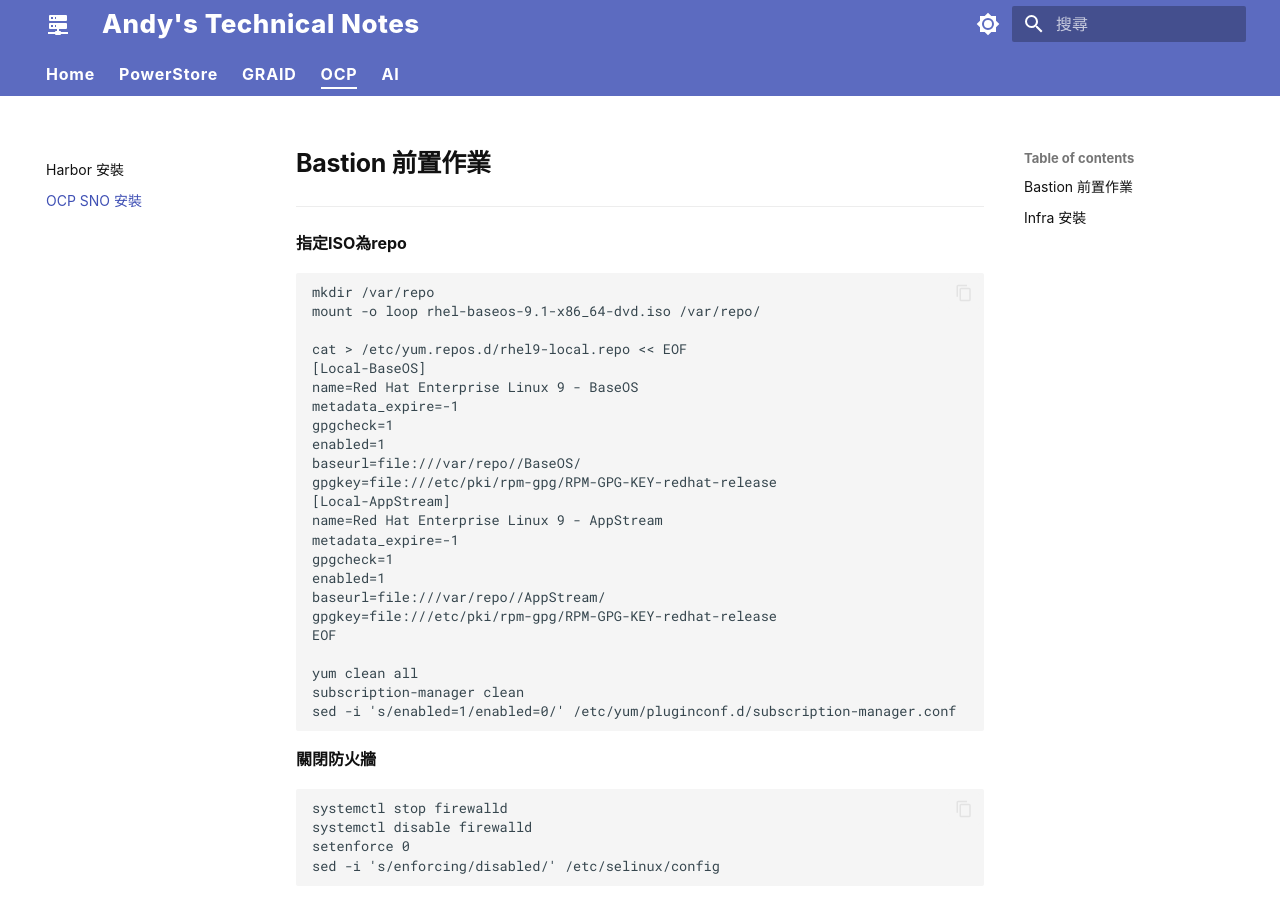
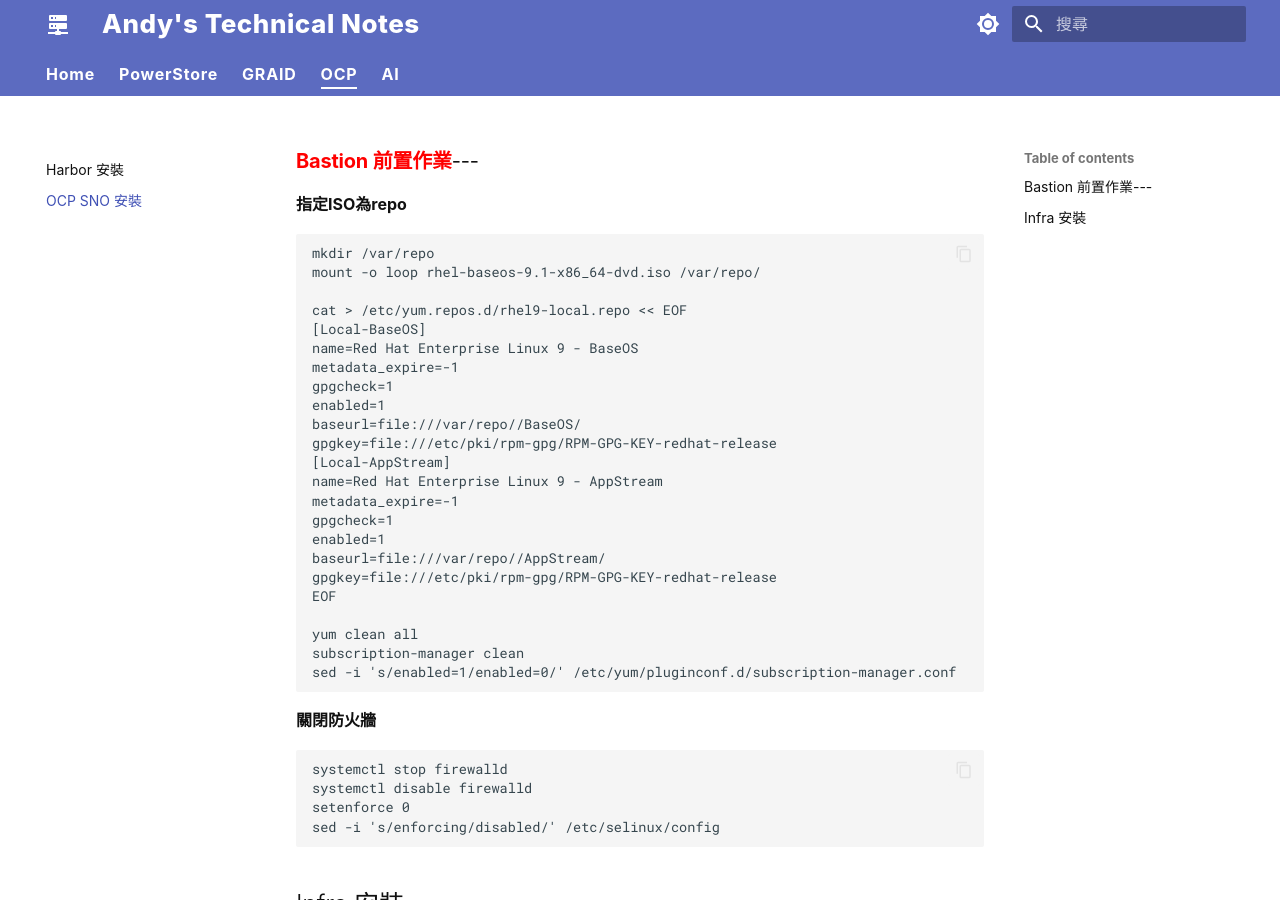
Before and after one commit to Andy0583/Metaage, an MkDocs documentation site: the page built from docs/ocp/snoinstall.md, in a window 1280 px wide and 900 px high. Built offline with MkDocs 1.6.1 and Material for MkDocs 9.7.7, drawn with Linux system fonts in a browser that asks for light colours.

Commit message:
Revise heading for Bastion pre-requisites
Updated heading format for Bastion pre-requisites section.

````diff
--- a/docs/ocp/snoinstall.md
+++ b/docs/ocp/snoinstall.md
@@ -1,5 +1,4 @@
-## **Bastion 前置作業**
----
+###**<font color="red">Bastion 前置作業</font>**---
 **指定ISO為repo**
 ```
 mkdir /var/repo
````
